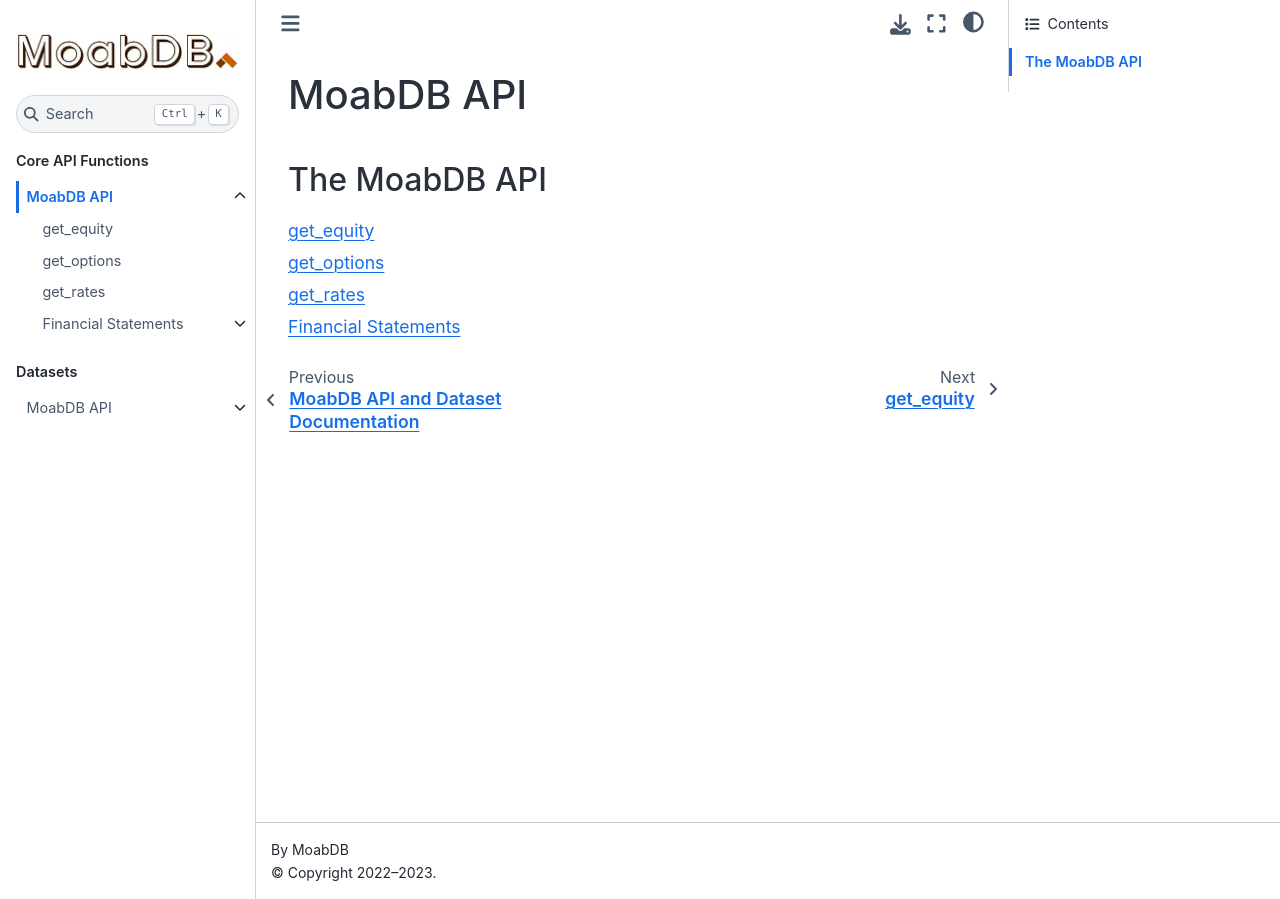
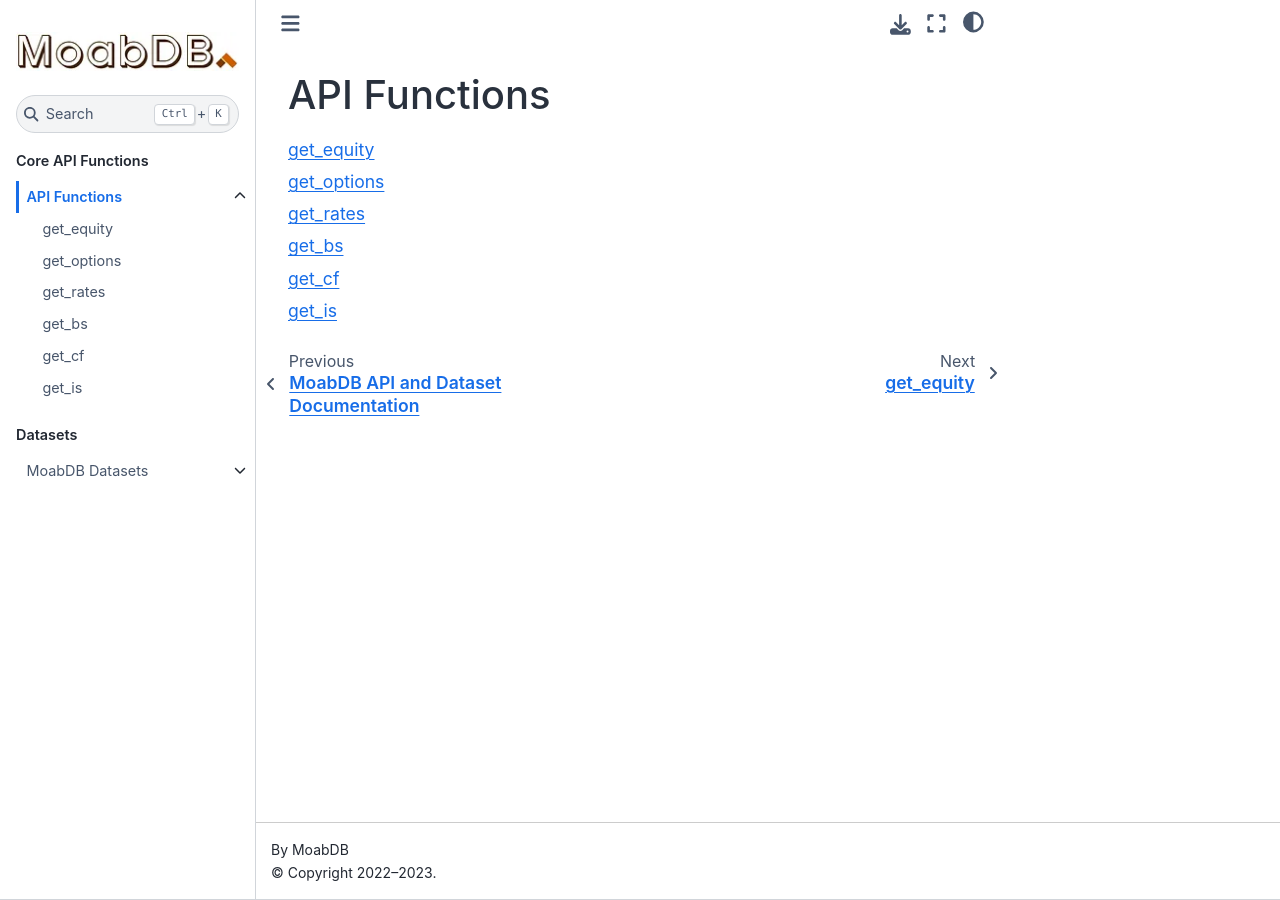
Before and after one commit to MoabDB/moabdb-py, a Sphinx documentation site: the page built from docs/source/api.rst, in a window 1280 px wide. Built offline with Sphinx 7.4.7 and the Sphinx Book theme 1.1.4, drawn with Linux system fonts in a browser that asks for light colours; pages that are not in the unit, such as notebooks, are missing from menus.

Commit message:
toctree3

```diff
--- a/docs/source/api.rst
+++ b/docs/source/api.rst
@@ -1,8 +1,5 @@
-MoabDB API
-##########
-
-The MoabDB API
-==============
+API Functions
+#############
 
 .. toctree::
    :maxdepth: 1
@@ -10,8 +7,9 @@
    api/get_equity
    api/get_options
    api/get_rates
-   api/financial_statements
-
+   api/get_bs
+   api/get_cf
+   api/get_is
    .. get_equity
    .. get_options
    .. get_rates
--- a/docs/source/datasets.rst
+++ b/docs/source/datasets.rst
@@ -1,8 +1,8 @@
-MoabDB API
-##########
+MoabDB Datasets
+###############
 
-MoabDB Datasets
-===============
+
+.. ===============
 
 .. toctree::
    :maxdepth: 1
```
Also changed, not shown: docs/source/index.rst (+12 -1 lines).
